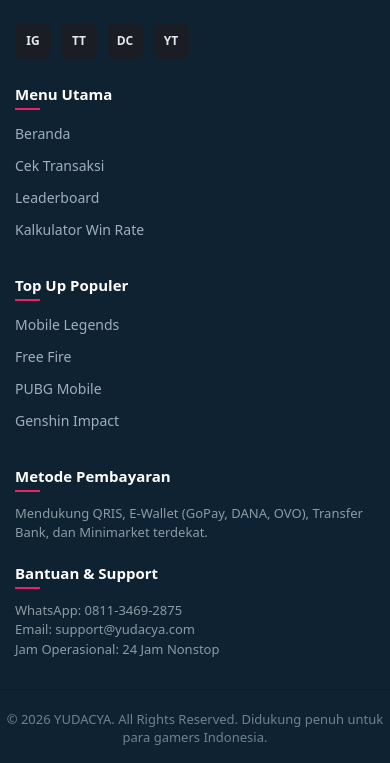
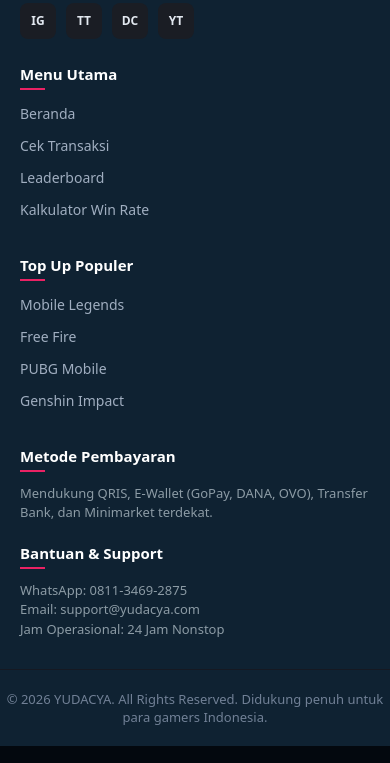
Before and after one commit to Portalsea/Toko-Top-Up, a plain HTML site: page index.html in a window 390 px wide. Shown: the part 4017-4780 px from the top of the page. Drawn offline with nearby package versions, Linux system fonts and the light colour scheme.

Commit message:
Bug fiks header & footer dalam detailproduk

```diff
--- a/main.css
+++ b/main.css
@@ -467,8 +467,21 @@ main {
         padding: 0 15px 30px 15px;
     }
 
-    .site-footer {
+.site-footer {
+        width: 100% !important;
+        max-width: 100% !important;
+        margin: 40px 0 0 0 !important;
         padding-top: 35px;
+        box-sizing: border-box;
+    }
+
+    .footer-container {
+        width: 100% !important;
+        max-width: 100% !important;
+        grid-template-columns: 1fr !important;
+        gap: 25px;
+        padding: 0 20px 30px 20px !important;
+        box-sizing: border-box;
     }
 }
 
```
